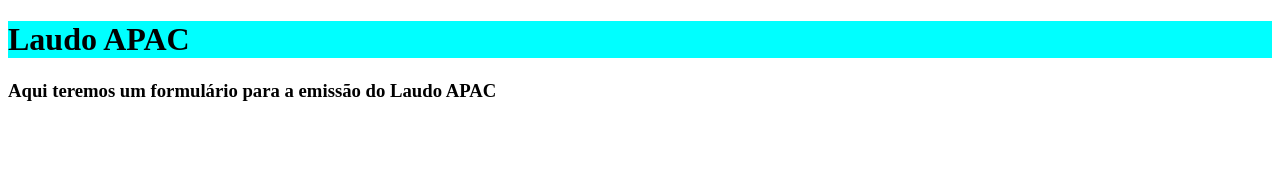
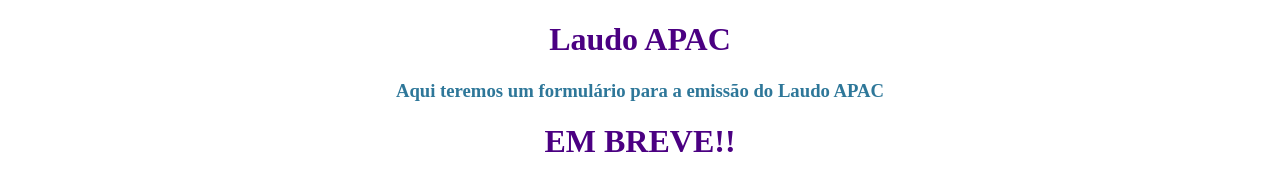
Before and after one commit to lgvnunes/laudoapac.github.io, a plain HTML site: page index.html in a window 1280 px wide. Drawn offline with Linux system fonts and the light colour scheme.

Commit message:
Criando o arquivo de estilo (css)  de testes

```diff
--- a/estilo.css
+++ b/estilo.css
@@ -1,4 +1,11 @@
 h1 {
-    background: none;
-    background-color: aqua;
+
+    color: indigo;
+    text-align: center;
+
 }
+
+h3 {
+    color: rgba(11, 96, 136, 0.856);
+    text-align: center;
+}
--- a/index.html
+++ b/index.html
@@ -13,4 +13,8 @@
     <h1>Laudo APAC </h1>
     <h3>Aqui teremos um formulário para a emissão do Laudo APAC</h3>
 </body>
+<footer>
+    <H1>EM BREVE!!</H1>
+</footer>
 </html>
+</html>
```
